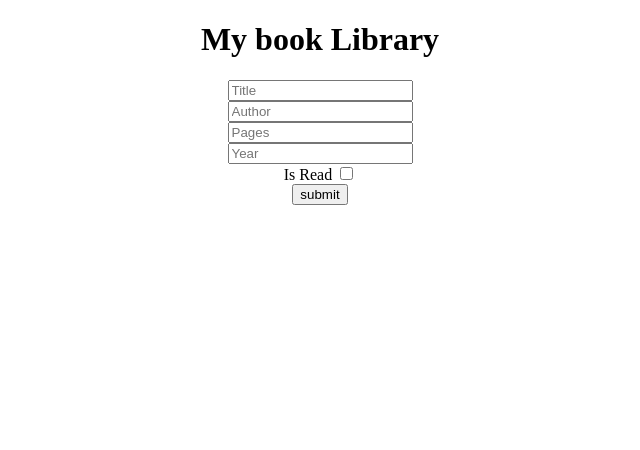
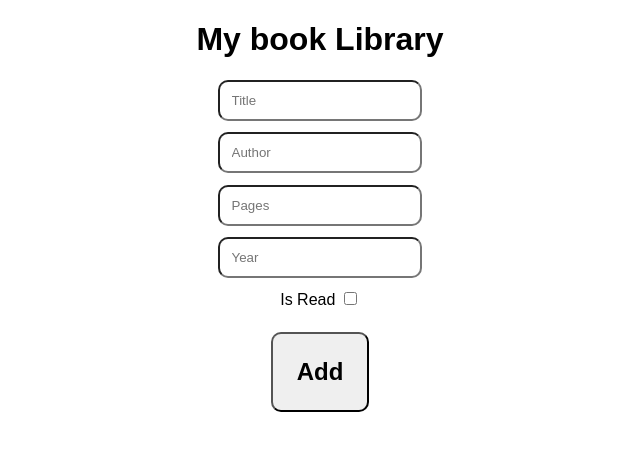
Before and after one commit to ApramPepo/library, a plain HTML site: page index.html in a window 1280 px wide. Shown: the whole page, without its empty margins (320-960 px from the left). Drawn offline with Linux system fonts and the light colour scheme.

Commit message:
added some styling

```diff
--- a/index.html
+++ b/index.html
@@ -22,7 +22,7 @@
                 <label for="isRead">Is Read</label>
                 <input type="checkbox" name="isRead" id="isRead">
             </label>
-            <input type="submit" value="submit">
+            <input type="submit" value="Add" id="submit">
 
             <div id="library"></div>
         </form>
--- a/main.css
+++ b/main.css
@@ -1,3 +1,11 @@
+body {
+    display: flex;
+    flex-direction: column;
+    font-family: Arial, Helvetica, sans-serif;
+    padding: 0 auto;
+    margin: 0 auto;
+}
+
 h1 {
     display: flex;
     justify-content: center;
@@ -7,4 +15,38 @@ h1 {
     display: flex;
     flex-direction: column;
     align-items: center;
+    justify-content: center;
 }
+
+input {
+    padding: 1.5ch;
+    margin-bottom: 1.5ch;
+    border-radius: 10px;
+}
+
+.card {
+    border: 1px solid black;
+    padding: 1rem;
+    border-radius: 8px;
+}
+
+#submit {
+    margin-top: 1rem;
+    margin-bottom: 1rem;
+    padding: 1.5rem;
+    font-size: 24px;
+    font-weight: bolder;
+    transition: 0.3s;
+    cursor: pointer;
+}
+
+button {
+    transition: 0.3s;
+    cursor: pointer;
+}
+
+#library {
+    display: flex;
+    gap: 10px;
+    overflow: scroll;
+}
```
